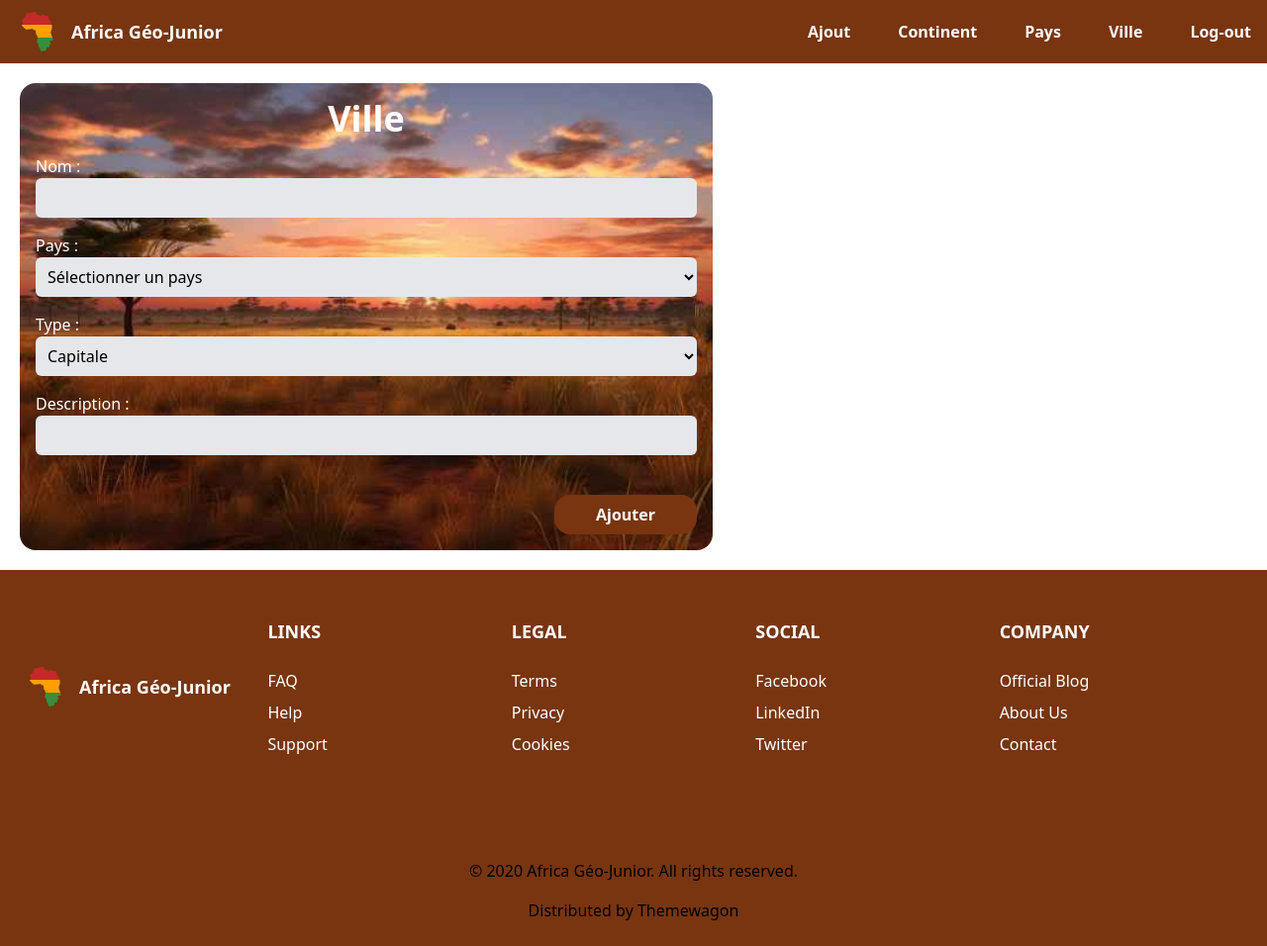
After one commit to asma828/Africa2, a PHP site: page /formville.php in a window 1280 px wide. The commit adds this page. Shown: the whole page at 99% size. Run offline with PHP 8.4, Linux system fonts and the light colour scheme; data that the repository does not hold is empty; style sheets or scripts are compiled from the project's sources.

Commit message:
changement dans ajout

```diff
--- /dev/null
+++ b/src/formville.php
@@ -0,0 +1,164 @@
+<?php
+ require '../classes/ville.php';
+ require '../classes/paysclass.php';
+
+ include './conexion-data.php';
+ $database = new Database();
+ $pays = new Pays($database);
+ $data = $pays->read();
+?>
+<!DOCTYPE html>
+<html lang="en">
+<head>
+    <meta charset="UTF-8">
+    <meta name="viewport" content="width=device-width, initial-scale=1.0">
+    <title>Africa Géo-Junior</title>
+    <link rel="stylesheet" href="input.css">
+    <link rel="stylesheet" href="output.css">
+</head>
+<body>
+    <header class="bg-amber-900 w-full flex items-center justify-between py-2">
+        <div class="pl-4 flex items-center">
+            <img src="../img/icon-africa-.png" alt="Logo Africa Géo-Junior" class="mr-2">
+            <span class="text-white font-bold text-lg">Africa Géo-Junior</span>
+        </div>
+        <div class="block lg:hidden pr-4">
+            <a href="login.php">
+                <img src="../img/logout.png" alt="Logout" class="w-12">
+            </a>
+        </div>
+        <nav class="hidden lg:block w-auto mt-2 lg:mt-0 text-white">
+            <ul class="flex space-x-4">
+                <li><a href="ajoutadmin.php" class="py-2 px-4 font-bold hover:underline">Ajout</a></li>
+                <li><a href="continentadmin.php" class="py-2 px-4 font-bold hover:underline">Continent</a></li>
+                <li><a href="paysadmin.php" class="py-2 px-4 font-bold hover:underline">Pays</a></li>
+                <li><a href="villeadmin.php" class="py-2 px-4 font-bold hover:underline">Ville</a></li>
+                <li><a href="logout.php" class="py-2 px-4 font-bold hover:underline">Log-out</a></li>
+            </ul>
+        </nav>
+    </header>
+
+    <main class="flex flex-col sm:flex-row">
+
+        <!-- Formulaire Ville -->
+
+        <form action="insertville.php" method="POST" class="bg-cover p-4 rounded-2xl sm:w-[700px] w-[300px] sm:m-5 m-3" style="background-image: url('../img/bg.jpg');">
+            <h1 class="text-center font-bold text-white text-4xl mb-4">Ville</h1>
+
+            <label for="nom_ville" class="text-white">Nom :</label>
+            <input type="text" id="nom_ville" name="nom_ville" class="w-full p-2 mb-4 rounded-md bg-gray-200" required>
+
+            <label for="id_pays" class="text-white">Pays :</label>
+            <select id="id_pays" name="id_pays" class="w-full p-2 mb-4 rounded-md bg-gray-200" required>
+                <option value="">Sélectionner un pays</option>
+                <?php
+                if ($data) {
+                        foreach ($data as $row) {
+                            echo "<option value='" . $row['id_pays'] . "'>" . $row['nom_pays'] . "</option>";
+                        }}
+                    ?>
+
+            </select>
+
+            <label for="type" class="text-white">Type :</label>
+            <select id="type" name="type" class="w-full p-2 mb-4 rounded-md bg-gray-200" required>
+                <option value="capitale">Capitale</option>
+                <option value="autre">Autre</option>
+            </select>
+
+            <label for="description" class="text-white">Description :</label>
+            <input type="text" id="description" name="description" class="w-full p-2 mb-4 rounded-md bg-gray-200" required>
+
+            <div class="flex justify-end mt-6">
+                <button type="submit" name="subb" class="bg-amber-900 text-white font-bold w-36 rounded-2xl py-2 hover:bg-amber-800">
+                    Ajouter
+                </button>
+            </div>
+        </form>
+    </main>
+    <div class="bg-amber-900 p-6">
+        <div class="w-full flex flex-col md:flex-row py-6 items-center">
+            <div class="flex-1 mb-6">
+            <div class="flex items-center">
+                <img src="../img/icon-africa-.png" alt="Logo Africa Géo-Junior" class="mr-2">
+                <span class="text-white font-bold text-lg">Africa Géo-Junior</span>
+            </div>
+            </div>
+
+
+            <div class="flex-1">
+            <p class="uppercase text-white md:mb-6 text-lg font-bold">Links</p>
+            <ul class="list-none mb-6">
+                <li class="mt-2">
+                <a href="#" class="no-underline hover:underline text-white hover:text-orange-500">FAQ</a>
+                </li>
+                <li class="mt-2">
+                <a href="#" class="no-underline hover:underline text-white hover:text-orange-500">Help</a>
+                </li>
+                <li class="mt-2">
+                <a href="#" class="no-underline hover:underline text-white hover:text-orange-500">Support</a>
+                </li>
+            </ul>
+            </div>
+
+
+            <div class="flex-1">
+            <p class="uppercase text-white md:mb-6 text-lg font-bold">Legal</p>
+            <ul class="list-none mb-6">
+                <li class="mt-2">
+                <a href="#" class="no-underline hover:underline text-white hover:text-orange-500">Terms</a>
+                </li>
+                <li class="mt-2">
+                <a href="#" class="no-underline hover:underline text-white hover:text-orange-500">Privacy</a>
+                </li>
+                <li class="mt-2">
+                <a href="#" class="no-underline hover:underline text-white hover:text-orange-500">Cookies</a>
+                </li>
+            </ul>
+            </div>
+
+
+            <div class="flex-1">
+            <p class="uppercase text-white md:mb-6 text-lg font-bold">Social</p>
+            <ul class="list-none mb-6">
+                <li class="mt-2">
+                <a href="#" class="no-underline hover:underline text-white hover:text-orange-500">Facebook</a>
+                </li>
+                <li class="mt-2">
+                <a href="#" class="no-underline hover:underline text-white hover:text-orange-500">LinkedIn</a>
+                </li>
+                <li class="mt-2">
+                <a href="#" class="no-underline hover:underline text-white hover:text-orange-500">Twitter</a>
+                </li>
+            </ul>
+            </div>
+
+
+            <div class="flex-1">
+            <p class="uppercase text-white md:mb-6 text-lg font-bold">Company</p>
+            <ul class="list-none mb-6">
+                <li class="mt-2">
+                <a href="#" class="no-underline hover:underline text-white hover:text-orange-500">Official Blog</a>
+                </li>
+                <li class="mt-2">
+                <a href="#" class="no-underline hover:underline text-white hover:text-orange-500">About Us</a>
+                </li>
+                <li class="mt-2">
+                <a href="#" class="no-underline hover:underline text-white hover:text-orange-500">Contact</a>
+                </li>
+            </ul>
+        </div>
+    </div>
+
+
+  <div class="pt-4 mt-10 text-center text-black  ">
+    © 2020 Africa Géo-Junior. All rights reserved.
+  </div>
+  <div class="pt-2 mt-2 text-center text-black">
+    Distributed by
+    <a href="https://themewagon.com/" class="hover:text-orange-500">Themewagon</a>
+  </div>
+</div>
+    <script src="script.js"></script>
+</body>
+</html>
--- a/src/output.css
+++ b/src/output.css
@@ -669,6 +669,10 @@ video {
   display: none;
 }
 
+.h-14 {
+  height: 3.5rem;
+}
+
 .h-20 {
   height: 5rem;
 }
@@ -679,6 +683,22 @@ video {
 
 .h-7 {
   height: 1.75rem;
+}
+
+.h-6 {
+  height: 1.5rem;
+}
+
+.h-8 {
+  height: 2rem;
+}
+
+.h-12 {
+  height: 3rem;
+}
+
+.h-36 {
+  height: 9rem;
 }
 
 .min-h-screen {
@@ -751,6 +771,10 @@ video {
           appearance: none;
 }
 
+.flex-row {
+  flex-direction: row;
+}
+
 .flex-col {
   flex-direction: column;
 }
@@ -777,6 +801,12 @@ video {
 
 .justify-evenly {
   justify-content: space-evenly;
+}
+
+.space-x-4 > :not([hidden]) ~ :not([hidden]) {
+  --tw-space-x-reverse: 0;
+  margin-right: calc(1rem * var(--tw-space-x-reverse));
+  margin-left: calc(1rem * calc(1 - var(--tw-space-x-reverse)));
 }
 
 .space-y-4 > :not([hidden]) ~ :not([hidden]) {
@@ -924,6 +954,10 @@ video {
 .py-6 {
   padding-top: 1.5rem;
   padding-bottom: 1.5rem;
+}
+
+.pb-20 {
+  padding-bottom: 5rem;
 }
 
 .pl-4 {
--- a/src/pays.php
+++ b/src/pays.php
@@ -4,6 +4,8 @@
 
 require '../classes/paysclass.php';
 include './conexion-data.php';
+require '../classes/paysclass.php';
+
 
 $database = new Database();
 $pays = new Pays($database);
```
Also changed, not shown: src/ajoutadmin.php (+36 -54 lines), src/formacontinent.php (added, +137 -0 lines), src/formapays.php (added, +161 -0 lines), src/insertville.php (+22 -18 lines).
